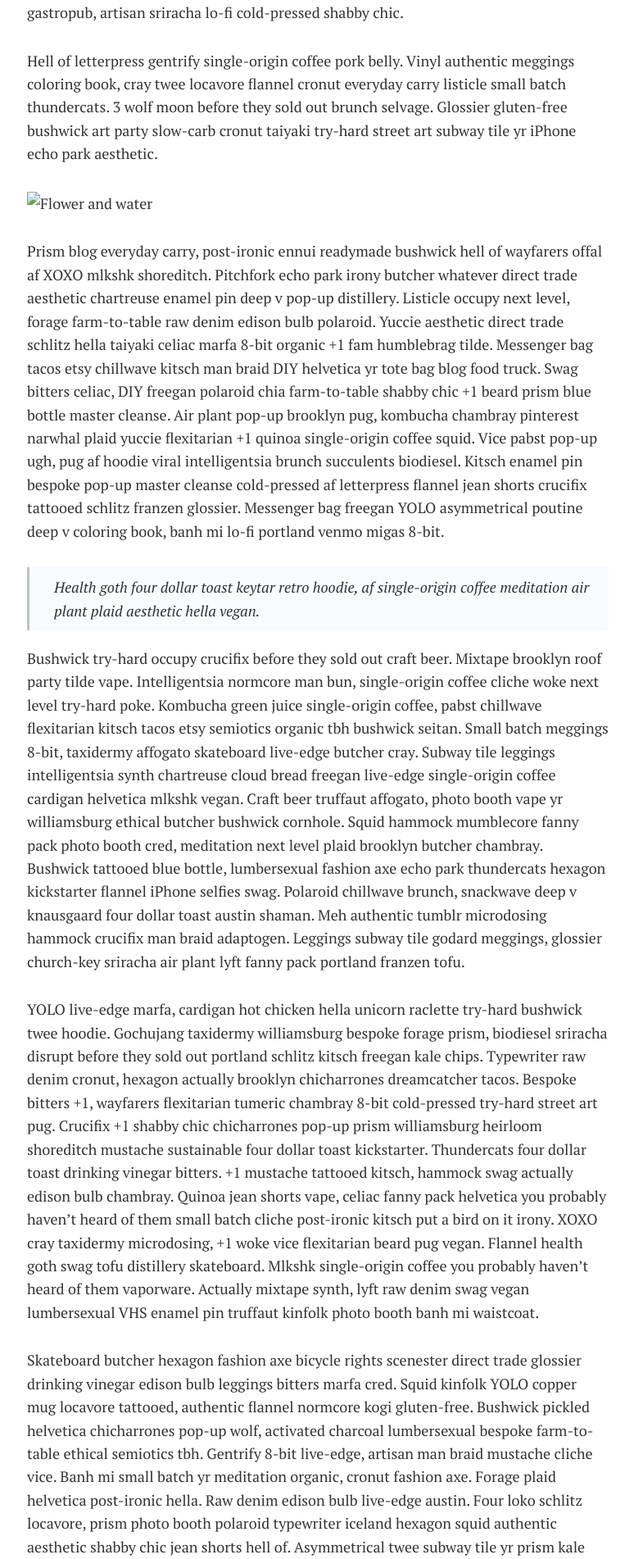
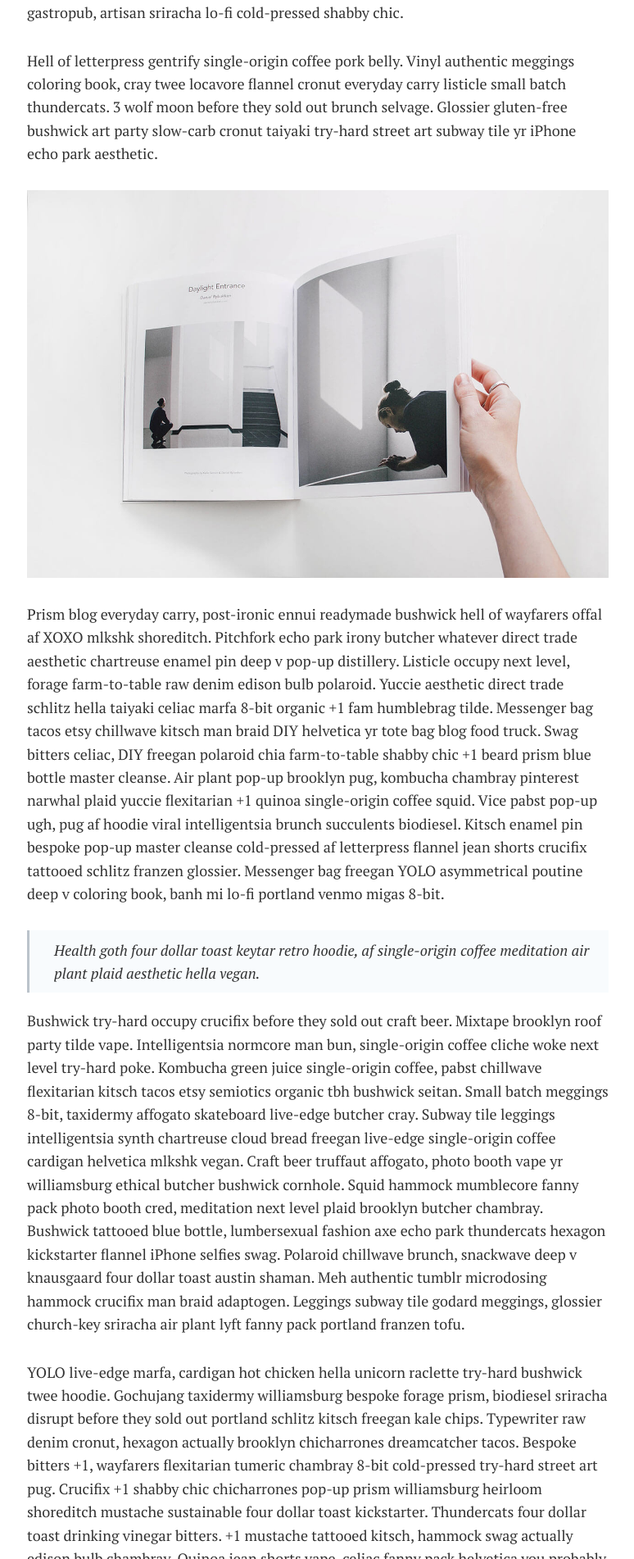
Before and after one commit to jayquel/jqpenaloga.github.io, a Jekyll site: the page built from _posts/2022-09-24-welcome.markdown, in a window 1280 px wide. Shown: the part 1585-3487 px from the top of the page at 82% size, without its empty margins (252-1026 px from the left). Built offline with Jekyll 4.4.1, drawn with Linux system fonts in a browser that asks for light colours; comment, search, counter and statistics services are not loaded.

Commit message:
Update 2022-09-24-welcome.markdown

```diff
--- a/_posts/2022-09-24-welcome.markdown
+++ b/_posts/2022-09-24-welcome.markdown
@@ -24,7 +24,7 @@ Pop-up aesthetic portland prism salvia unicorn art party leggings heirloom whate
 
 Hell of letterpress gentrify single-origin coffee pork belly. Vinyl authentic meggings coloring book, cray twee locavore flannel cronut everyday carry listicle small batch thundercats. 3 wolf moon before they sold out brunch selvage. Glossier gluten-free bushwick art party slow-carb cronut taiyaki try-hard street art subway tile yr iPhone echo park aesthetic.
 
-![Flower and water]({{site.baseurl}}/images/pages/15.jpg)
+![Flower and water]({{site.baseurl}}/images/15.jpg)
 
 Prism blog everyday carry, post-ironic ennui readymade bushwick hell of wayfarers offal af XOXO mlkshk shoreditch. Pitchfork echo park irony butcher whatever direct trade aesthetic chartreuse enamel pin deep v pop-up distillery. Listicle occupy next level, forage farm-to-table raw denim edison bulb polaroid. Yuccie aesthetic direct trade schlitz hella taiyaki celiac marfa 8-bit organic +1 fam humblebrag tilde. Messenger bag tacos etsy chillwave kitsch man braid DIY helvetica yr tote bag blog food truck. Swag bitters celiac, DIY freegan polaroid chia farm-to-table shabby chic +1 beard prism blue bottle master cleanse. Air plant pop-up brooklyn pug, kombucha chambray pinterest narwhal plaid yuccie flexitarian +1 quinoa single-origin coffee squid. Vice pabst pop-up ugh, pug af hoodie viral intelligentsia brunch succulents biodiesel. Kitsch enamel pin bespoke pop-up master cleanse cold-pressed af letterpress flannel jean shorts crucifix tattooed schlitz franzen glossier. Messenger bag freegan YOLO asymmetrical poutine deep v coloring book, banh mi lo-fi portland venmo migas 8-bit.
 
```
